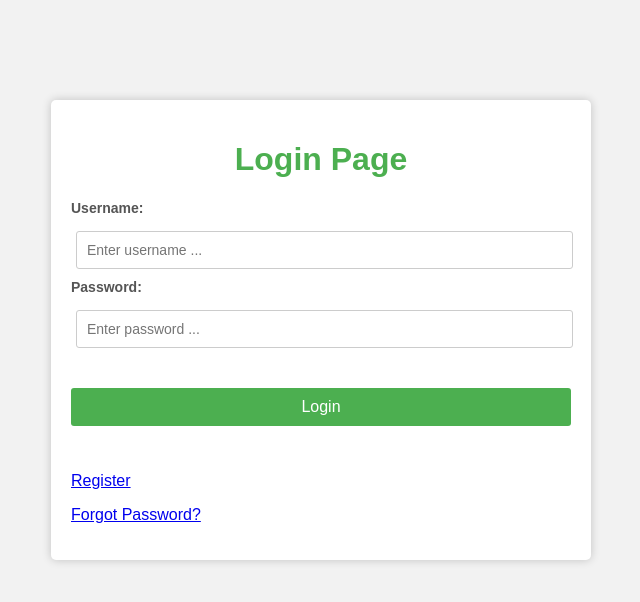
After one commit to Cbekoder/Kutubxona, a Django app: page /login/ in a window 1280 px wide. The commit adds this page. Shown: the top 602 px of the page, without its empty margins (319-959 px from the left). Run offline with Django 4.2, Linux system fonts and the light colour scheme.

Commit message:
11-11-2023 vazifalar qilindi

```diff
--- a/Kutubxona/urls.py
+++ b/Kutubxona/urls.py
@@ -19,9 +19,10 @@ from django.urls import path
 from kutubxonaapp.views import *
 
 urlpatterns = [
-    path('boshqaruvchi/', admin.site.urls),
-    path('salom/', salomlashish),
+    path('admin/', admin.site.urls),
     path('', homepage),
+    path('login/', login_view),
+    path('logout/', logout_view),
     path('kitoblar/', kitoblar),
     path('Alisher_Navoiy_kitoblari/', Alisher_Navoiy_kitoblari),
     path('kitob/<int:son>', kitob),
@@ -32,5 +33,10 @@ urlpatterns = [
     path('mualliflar/', mualliflar),
     path('talaba_edit/<int:pl>', talaba_edit),
     path('kitob_edit/<int:pl>', kitob_edit),
+    path('muallif_info/<int:muallif_id>', muallif_info),
+    path('records/', records),
+    path('record/<int:record_id>', records),
+    path('katta_mualliflar/', katta_maulliflar),
+    path('kitob10/', kitob_10_muallif),
 
 ]
--- a/kutubxonaapp/models.py
+++ b/kutubxonaapp/models.py
@@ -46,4 +46,4 @@ class Record(models.Model):
     qaytarish_sana=models.DateField()
 
     def __str__(self):
-        return self.talaba
+        return self.talaba.ism
--- a/kutubxonaapp/views.py
+++ b/kutubxonaapp/views.py
@@ -1,24 +1,43 @@
-from django.shortcuts import render, redirect
+from django.shortcuts import render, redirect, get_object_or_404
 from django.http import HttpResponse
+from django.contrib.auth import authenticate, login, logout
 from .models import *
 from .forms import *
-def salomlashish(request):
-    return HttpResponse("<h1>Assalomu alaykum</h1>")
+
+def login_view(request):
+    if request.method == 'POST':
+        user = authenticate(
+            username = request.POST.get('l'),
+            password = request.POST.get('p')
+        )
+        if user is None:
+            return redirect("/login/")
+        login(request, user)
+        return redirect('/')
+    return render(request, 'login.html')
+
+def logout_view(request):
+    logout(request)
+    return redirect('/')
 
 def homepage(request):
-    return render(request, "home.html")
+    if request.user.is_authenticated:
+        return render(request, "home.html")
+    return redirect("/login")
 
 def kitoblar(request):
-    soz = request.GET.get("qidirish_sozi")
-    natija = Kitob.objects.all()
-    if soz:
-        natija = natija.filter(nom__contains = soz) or natija.filter(muallif__ism__contains = soz)
-    content={
-        "kitoblar": natija,
-        "mualliflar": Muallif.objects.all(),
-        "forma" : KitobForm()
-    }
-    return render(request, "mashq_uchun/kitoblar.html", content)
+    if request.user.is_authenticated:
+        soz = request.GET.get("qidirish_sozi")
+        natija = Kitob.objects.all()
+        if soz:
+            natija = natija.filter(nom__contains = soz) or natija.filter(muallif__ism__contains = soz)
+        content={
+            "kitoblar": natija,
+            "mualliflar": Muallif.objects.all(),
+            "forma" : KitobForm()
+        }
+        return render(request, "mashq_uchun/kitoblar.html", content)
+    return redirect("/login")
 
 def Alisher_Navoiy_kitoblari(request):
     content={
@@ -33,86 +52,135 @@ def kitob(request, son):
     }
     return render(request, "mashq_uchun/kitob.html", content)
 
+def records(request):
+    content = {
+        "records" : Record.objects.all()
+    }
+    return render(request, 'records.html', content)
+
+def record_info(request, record_id):
+    record = get_object_or_404(Record, pk=record_id)
+    context = {
+        'record': record,
+    }
+
+    return render(request, 'record.html', context)
 def talaba(request):
-    if request.method == 'POST':
-        # Talaba.objects.create(
-        #     ism=request.POST.get("ismi"),
-        #     kurs=request.POST.get("k"),
-        #     kitob_soni=request.POST.get("k_s")
-        # ).save()
-        forma = TalabaForm(request.POST)
-        if forma.is_valid():
-            data = forma.cleaned_data
-            Talaba.objects.create(
-                ism=data.get("i"),
-                kurs=data.get("k"),
-                kitob_soni=data.get("k_s")
-            ).save()
-        return redirect("/talabalar/")
-    soz = request.GET.get("qidirish_sozi")
-    natija = Talaba.objects.all()
-    if soz:
-        natija = natija.filter(ism__contains = soz)
-    content ={
-        "talabalar" : natija,
-        "forma": TalabaForm()
-    }
-    return render(request, "mashq_uchun/talabalar.html", content)
+    if request.user.is_authenticated:
+        if request.method == 'POST':
+            # Talaba.objects.create(
+            #     ism=request.POST.get("ismi"),
+            #     kurs=request.POST.get("k"),
+            #     kitob_soni=request.POST.get("k_s")
+            # ).save()
+            forma = TalabaForm(request.POST)
+            if forma.is_valid():
+                data = forma.cleaned_data
+                Talaba.objects.create(
+                    ism=data.get("i"),
+                    kurs=data.get("k"),
+                    kitob_soni=data.get("k_s")
+                ).save()
+            return redirect("/talabalar/")
+        soz = request.GET.get("qidirish_sozi")
+        natija = Talaba.objects.all()
+        if soz:
+            natija = natija.filter(ism__contains = soz)
+        content ={
+            "talabalar" : natija,
+            "forma": TalabaForm()
+        }
+        return render(request, "mashq_uchun/talabalar.html", content)
+    return redirect("/login")
 
 def mualliflar(request):
-    if request.method == 'POST':
-        forma = MuallifForm(request.POST)
-        if forma.is_valid():
-            forma.save()
-        # Muallif.objects.create(
-        #     ism=request.POST.get("ismi"),
-        #     jins=request.POST.get("jinsi"),
-        #     tugilgan_sana=request.POST.get("t_y"),
-        #     kitoblar_soni=request.POST.get("k_s"),
-        #     tirik=request.POST.get("t") == "on",
-        # ).save()
-        return redirect("/mualliflar/")
-    soz = request.GET.get("qidirish_sozi")
+    if request.user.is_authenticated:
+        if request.method == 'POST':
+            forma = MuallifForm(request.POST)
+            if forma.is_valid():
+                forma.save()
+            # Muallif.objects.create(
+            #     ism=request.POST.get("ismi"),
+            #     jins=request.POST.get("jinsi"),
+            #     tugilgan_sana=request.POST.get("t_y"),
+            #     kitoblar_soni=request.POST.get("k_s"),
+            #     tirik=request.POST.get("t") == "on",
+            # ).save()
+            return redirect("/mualliflar/")
+        soz = request.GET.get("qidirish_sozi")
+        content = {
+            "mualliflar" : Muallif.objects.all(),
+            "forma" : MuallifForm(),
+        }
+        return render(request, "mashq_uchun/mualliflar.html", content)
+    return redirect("/login")
+
+# Tug’ilgan yilidan kelib chiqib yoshi eng katta bo’lgan 3 ta muallifni chiqaruvchi view/html yozing.
+def muallif_info(request, muallif_id):
+    if request.user.is_authenticated:
+        muallif = get_object_or_404(Muallif, pk=muallif_id)
+        context = {
+            'muallif': muallif,
+        }
+
+        return render(request, 'mashq_uchun/muallif_info.html', context)
+    return redirect("/login")
+def katta_maulliflar(request):
     content = {
-        "mualliflar" : Muallif.objects.all(),
-        "forma" : MuallifForm(),
+        "royxat" : Muallif.objects.order_by("tugilgan_sana")[:3]
     }
-    return render(request, "mashq_uchun/mualliflar.html", content)
+    return render(request, "katta_mualliflar.html", content)
+# . Kitob soni 10 tadan kichik bo’lgan mualliflarning hamma kitoblarini chiqaruvchi view/html yozing.
+def kitob_10_muallif(request):
+    content = {
+        "kitoblar" : Kitob.objects.filter(muallif__kitoblar_soni__lt= 10)
+    }
+    return render(request, "kitob10.html", content)
 
 def talaba_ochir(request, son):
-    Talaba.objects.get(id = son).delete()
-    return redirect("/talabalar/")
+    if request.user.is_authenticated:
+        Talaba.objects.get(id = son).delete()
+        return redirect("/talabalar/")
+    return redirect("/login")
 
 def muallif_ochir(request, son):
-    Muallif.objects.get(id = son).delete()
-    return redirect("/mualliflar/")
+    if request.user.is_authenticated:
+        Muallif.objects.get(id = son).delete()
+        return redirect("/mualliflar/")
+    return redirect("/login")
 
 def kitob_ochir(request, son):
-    Kitob.objects.get(id = son).delete()
-    return redirect("/kitoblar/")
+    if request.user.is_authenticated:
+        Kitob.objects.get(id = son).delete()
+        return redirect("/kitoblar/")
+    return redirect("/login")
 
 def talaba_edit(request, pl):
-    if request.method == 'POST':
-        Talaba.objects.filter(id=pl).update(
-            kurs=request.POST.get("k"),
-            kitob_soni=request.POST.get("k_s")
-        )
-        return redirect("/talabalar/")
-    content = {
-        "talaba" : Talaba.objects.get(id = pl)
-    }
-    return render(request, 'talaba_update.html', content)
+    if request.user.is_authenticated:
+        if request.method == 'POST':
+            Talaba.objects.filter(id=pl).update(
+                kurs=request.POST.get("k"),
+                kitob_soni=request.POST.get("k_s")
+            )
+            return redirect("/talabalar/")
+        content = {
+            "talaba" : Talaba.objects.get(id = pl)
+        }
+        return render(request, 'talaba_update.html', content)
+    return redirect("/login")
 def kitob_edit(request, pl):
-    if request.method == 'POST':
-        Kitob.objects.filter(id=pl).update(
-            janr=request.POST.get("janr"),
-            sahifa=request.POST.get("sahifa"),
-            muallif=Muallif.objects.get(id=request.POST.get("muallif"))
-        )
-        return redirect("/kitoblar/")
-    content = {
-        "kitob" : Kitob.objects.get(id = pl),
-        "mualliflar" : Muallif.objects.all(),
-        "janrlar" : ["Badiiy", "Ilmiy", "Hujjatli"]
-    }
-    return render(request, 'kitob_update.html', content)
+    if request.user.is_authenticated:
+        if request.method == 'POST':
+            Kitob.objects.filter(id=pl).update(
+                janr=request.POST.get("janr"),
+                sahifa=request.POST.get("sahifa"),
+                muallif=Muallif.objects.get(id=request.POST.get("muallif"))
+            )
+            return redirect("/kitoblar/")
+        content = {
+            "kitob" : Kitob.objects.get(id = pl),
+            "mualliflar" : Muallif.objects.all(),
+            "janrlar" : ["Badiiy", "Ilmiy", "Hujjatli"]
+        }
+        return render(request, 'kitob_update.html', content)
+    return redirect("/login")
--- /dev/null
+++ b/templates/login.html
@@ -0,0 +1,67 @@
+<!DOCTYPE html>
+<html>
+<head>
+	<title>Login Page</title>
+	<style>
+		body {
+			background-color: #f2f2f2;
+			font-family: Arial, sans-serif;
+		}
+		.container {
+			background-color: #fff;
+			border-radius: 5px;
+			box-shadow: 0px 0px 10px rgba(0, 0, 0, 0.2);
+			margin: 100px auto;
+			max-width: 500px;
+			padding: 20px;
+		}
+		h1 {
+			color: #4CAF50;
+			text-align: center;
+		}
+		label {
+			color: #555;
+			display: block;
+			font-size: 14px;
+			font-weight: bold;
+			margin-bottom: 5px;
+		}
+		input[type="text"], input[type="password"] {
+			border-radius: 3px;
+			border: 1px solid #ccc;
+			font-size: 14px;
+			padding: 10px;
+			width: 95%;
+            margin: 10px 5px;
+		}
+		button {
+			background-color: #4CAF50;
+			border: none;
+			border-radius: 3px;
+			color: #fff;
+			cursor: pointer;
+			font-size: 16px;
+			padding: 10px;
+			width: 100%;
+            margin: 30px 0;
+		}
+		button:hover {
+			background-color: #3e8e41;
+		}
+	</style>
+</head>
+<body>
+	<div class="container">
+		<h1>Login Page</h1>
+		<form method="post">{% csrf_token %}
+			<label for="username">Username:</label>
+			<input type="text" name="l" id="username" placeholder="Enter username ...">
+			<label for="password">Password:</label>
+			<input type="password" name="p" id="password" placeholder="Enter password ...">
+			<a href="/"><button>Login</button></a>
+		</form>
+		<p><a href="/register">Register</a></p>
+		<p><a href="/password-reset">Forgot Password?</a></p>
+	</div>
+</body>
+</html>
--- a/templates/mashq_uchun/mualliflar.html
+++ b/templates/mashq_uchun/mualliflar.html
@@ -25,7 +25,10 @@
   <hr>
   {%for muallif in mualliflar %}
   <br>
-  <h1>{{muallif.id}}. {{muallif.ism}} ({{muallif.tugilgan_sana}}): {{muallif.kitoblar_soni}} ta kitobi bor <a href="/muallif_ochir/{{muallif.id}}"><button>O'chirish</button></a></h1>
+  <h1>
+    <a href="/muallif_info/{{muallif.id}}">{{ muallif.ism }} ({{ muallif.tugilgan_sana }}): {{ muallif.kitoblar_soni }} ta kitobi bor</a>
+    <a href="/muallif_ochir/{{ muallif.id }}"><button>O'chirish</button></a>
+  </h1>
   {% endfor %}
   <form method="post">{% csrf_token %}
       {{ forma.as_p }}
```
Also changed, not shown: kutubxonaapp/admin.py (+29 -3 lines), templates/home.html (+7 -1 lines), templates/katta_mualliflar.html (added, +18 -0 lines), templates/kitob10.html (added, +18 -0 lines), templates/mashq_uchun/muallif_info.html (added, +15 -0 lines), templates/record.html (added, +17 -0 lines), templates/records.html (added, +17 -0 lines), db.sqlite3, kutubxonaapp/migrations/0003_alter_muallif_kitoblar_soni_alter_talaba_kitob_soni.py (added).
